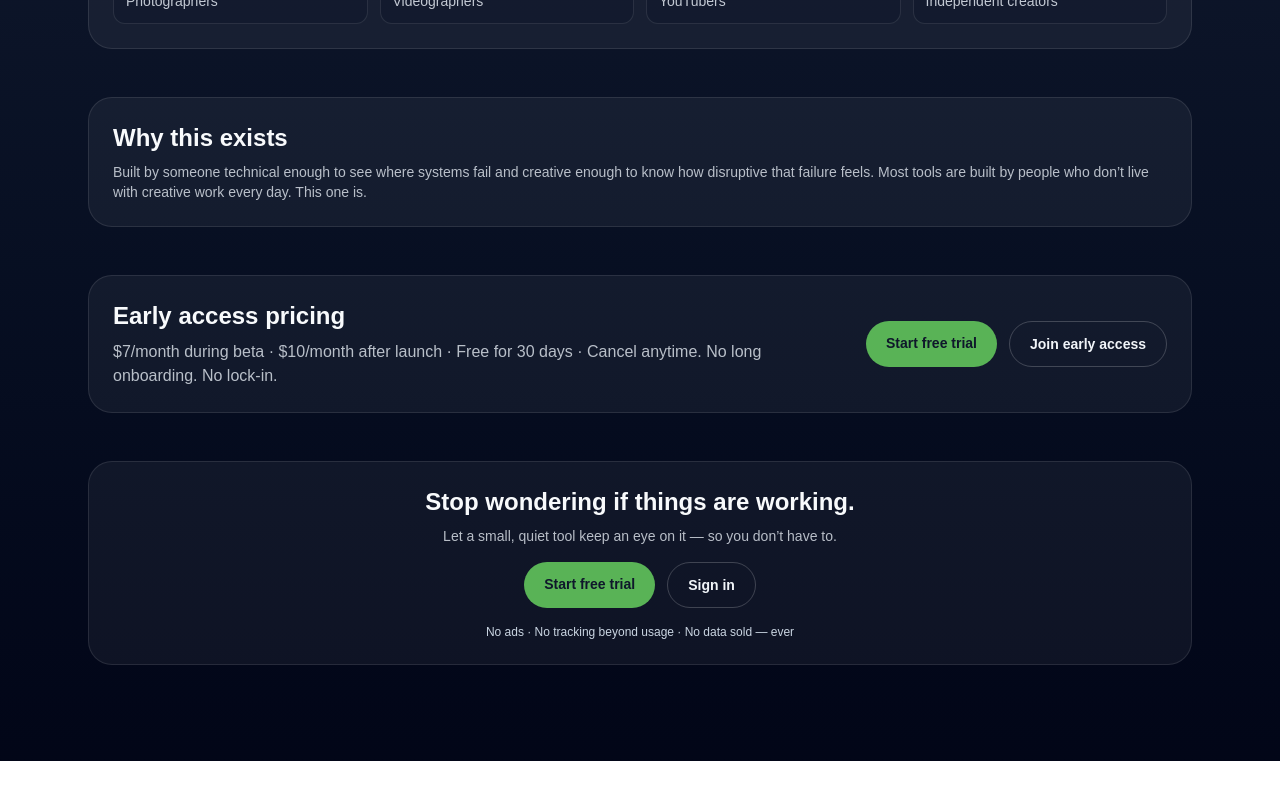
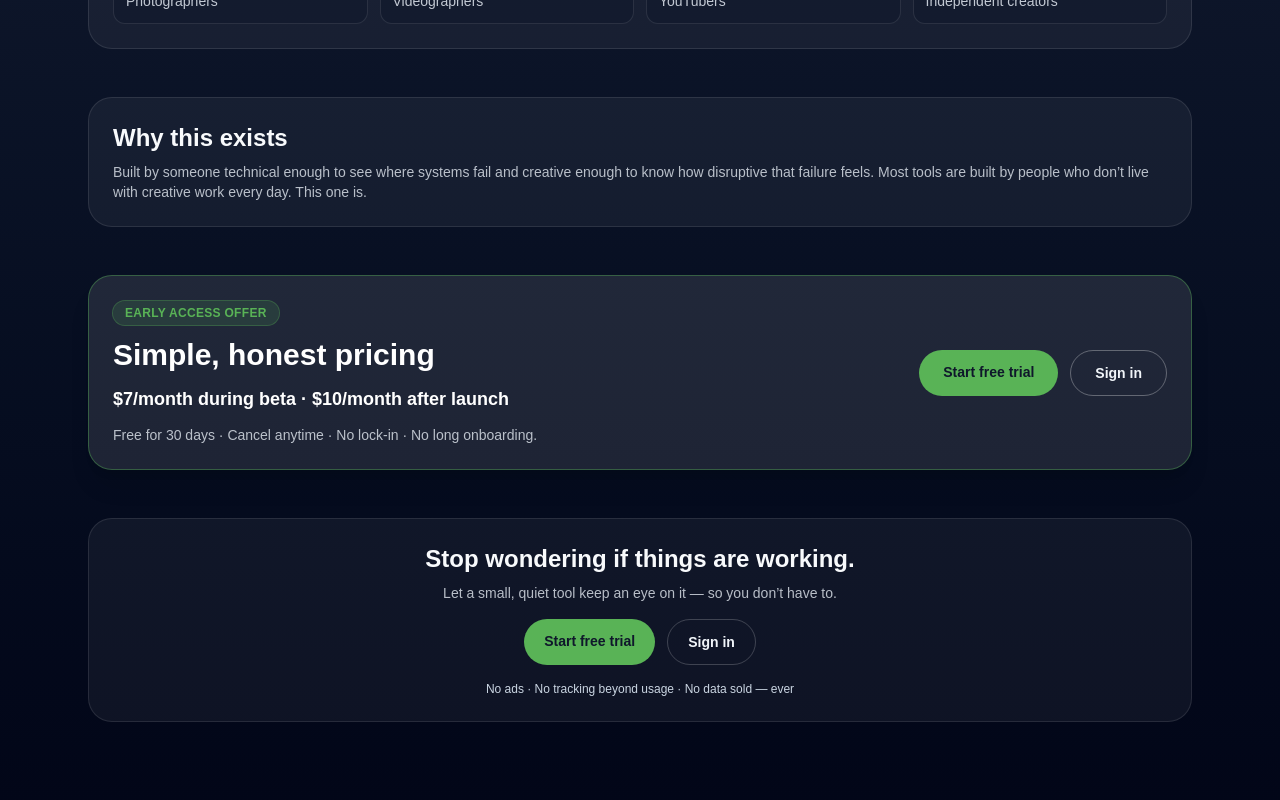
Before and after one commit to serves23/app, a Next.js app: page / in a window 1280 px wide. Shown: the part 1027-1827 px from the top of the page. Before the commit the page ends 1788 px from the top, so only its background shows below. Built offline with nearby package versions, Linux system fonts and the light colour scheme; no server answers.

Commit message:
Highlight pricing block and CTAs

```diff
--- a/app/page.tsx
+++ b/app/page.tsx
@@ -196,26 +196,31 @@ export default async function Home() {
           </p>
         </section>
 
-        <section className="grid gap-6 lg:grid-cols-[1fr_auto] lg:items-center rounded-3xl border border-white/10 bg-white/5 p-6">
-          <div>
-            <h2 className="text-2xl font-semibold">Early access pricing</h2>
-            <p className="mt-2 text-slate-200/80">
-              $7/month during beta · $10/month after launch · Free for 30 days · Cancel
-              anytime. No long onboarding. No lock-in.
+        <section className="grid gap-6 rounded-3xl border border-[var(--accent)]/40 bg-white/10 p-6 shadow-xl lg:grid-cols-[1fr_auto] lg:items-center">
+          <div className="space-y-3">
+            <p className="inline-flex items-center rounded-full bg-[var(--accent)]/15 px-3 py-1 text-xs font-semibold uppercase tracking-wide text-[var(--accent)] ring-1 ring-[var(--accent)]/40">
+              Early access offer
+            </p>
+            <h2 className="text-3xl font-semibold text-white">Simple, honest pricing</h2>
+            <p className="text-lg font-semibold text-white">
+              $7/month during beta · $10/month after launch
+            </p>
+            <p className="text-sm text-slate-200/80">
+              Free for 30 days · Cancel anytime · No lock-in · No long onboarding.
             </p>
           </div>
-          <div className="flex flex-wrap gap-3">
+          <div className="flex flex-wrap justify-start gap-3">
             <Link
               href={user ? "/app" : "/signup"}
-                className="rounded-full bg-[var(--accent)] text-slate-900 px-5 py-3 text-sm font-semibold transition hover:bg-[var(--accent-strong)]"
+              className="rounded-full bg-[var(--accent)] text-slate-900 px-6 py-3 text-sm font-semibold transition hover:bg-[var(--accent-strong)]"
             >
               Start free trial
             </Link>
             <Link
               href={user ? "/app" : "/login"}
-              className="rounded-full border border-white/20 px-5 py-3 text-sm font-semibold text-slate-100 transition hover:border-white/40 hover:bg-white/10"
+              className="rounded-full border border-white/30 px-6 py-3 text-sm font-semibold text-slate-100 transition hover:border-white/50 hover:bg-white/10"
             >
-              Join early access
+              Sign in
             </Link>
           </div>
         </section>
```
Lines whose indentation alone changed are shown as unchanged.
